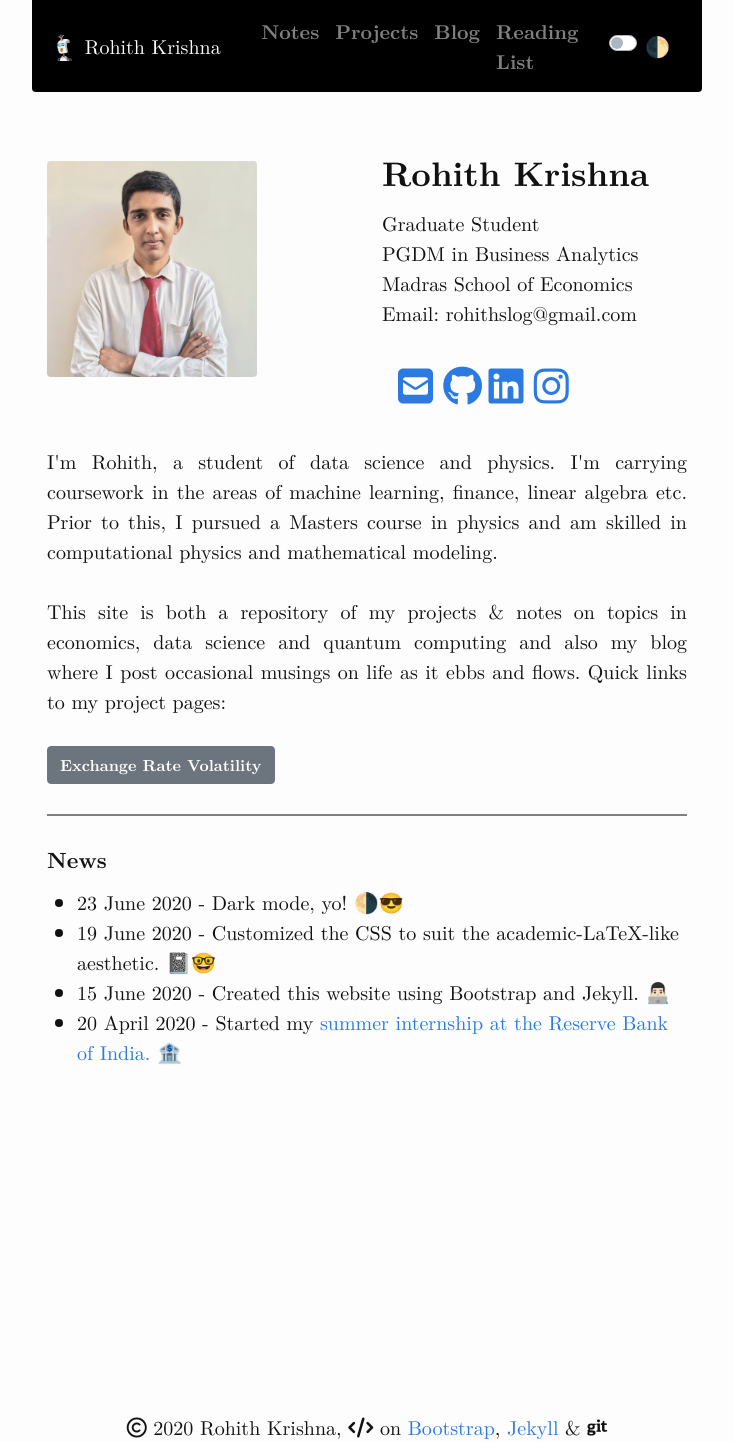
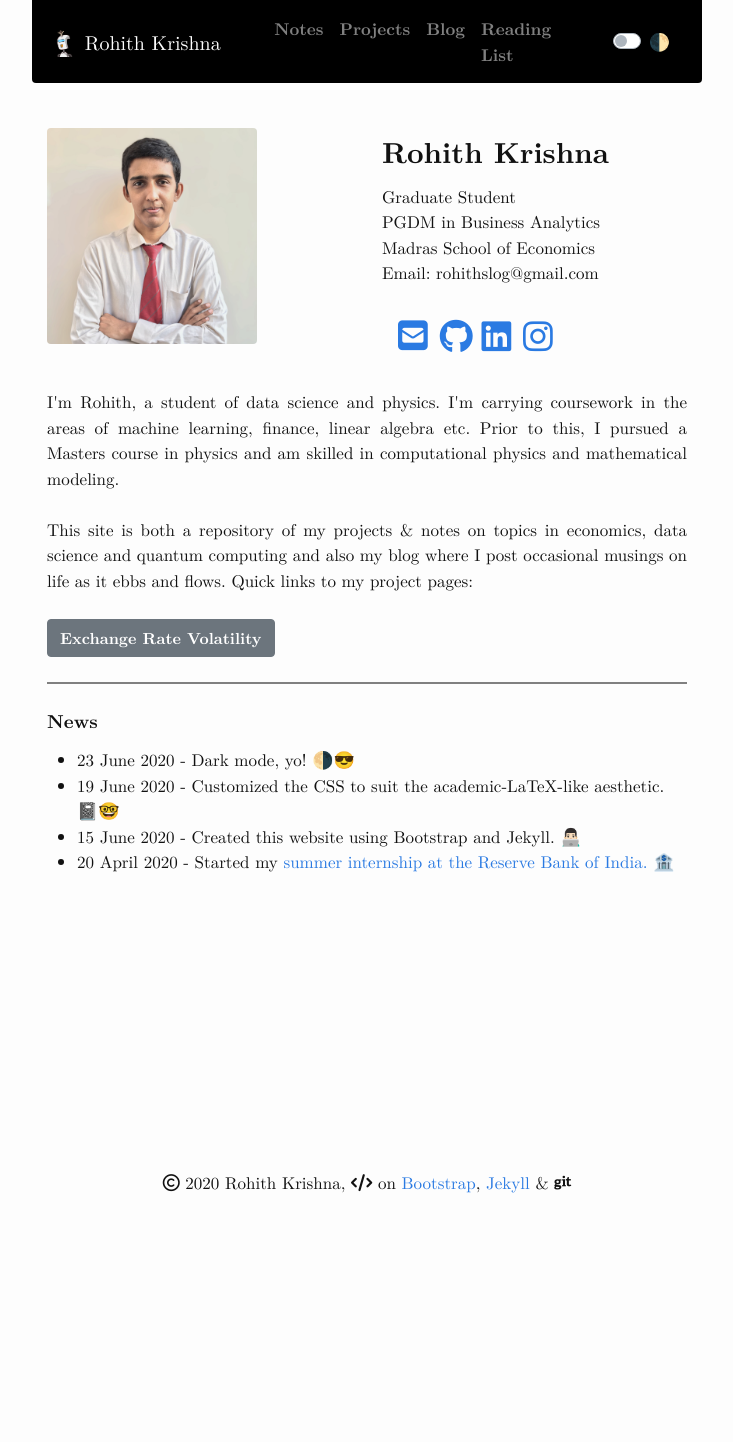
Before and after one commit to rohithmay/rohithmay.github.io, a Jekyll site: the page built from index.md, in a window 1280 px wide. Shown: the whole page, without its empty margins (273-1006 px from the left). Built offline with Jekyll 4.4.1, drawn with Linux system fonts in a browser that asks for light colours; nearby versions of some CDN libraries; a style sheet for code colours, icons or effects is not loaded; after the commit the page ends 1196 px from its top, so only the background shows below that.

Commit message:
Update main.scss

```diff
--- a/css/main.scss
+++ b/css/main.scss
@@ -8,7 +8,7 @@
 //$base-font-family: 'Nunito', Helvetica, Arial, sans-serif;
 //$base-font-family: 'Helvetica Neue', Helvetica, Arial, sans-serif;
 $base-font-family: 'Latin Modern', Georgia, Times, serif;
-$base-font-size: 20px;
+$base-font-size: 17px;
 $small-font-size: $base-font-size * 0.875;
 $base-line-height: 1.5;
 
```
